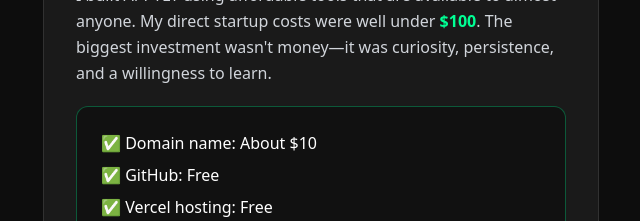
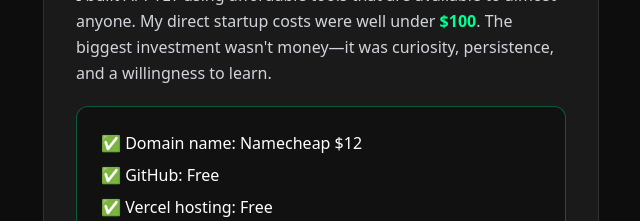
Before and after one commit to myapptly/apptly-website, a Next.js app: page / in a window 1280 px wide. Shown: the part 3840-4061 px from the top of the page, without its empty margins (617-1257 px from the left). Built offline with nearby package versions, Linux system fonts and the light colour scheme.

Commit message:
Update bio.tsx

```diff
--- a/components/bio.tsx
+++ b/components/bio.tsx
@@ -142,7 +142,7 @@ export function Bio() {
 
   <div className="bg-[#111111] border border-[#00FF94]/30 rounded-xl p-6 space-y-2">
 
-    <p>✅ Domain name: About $10</p>
+    <p>✅ Domain name: Namecheap $12</p>
     <p>✅ GitHub: Free</p>
     <p>✅ Vercel hosting: Free</p>
     <p>✅ Stripe: Free until you make a sale</p>
```
